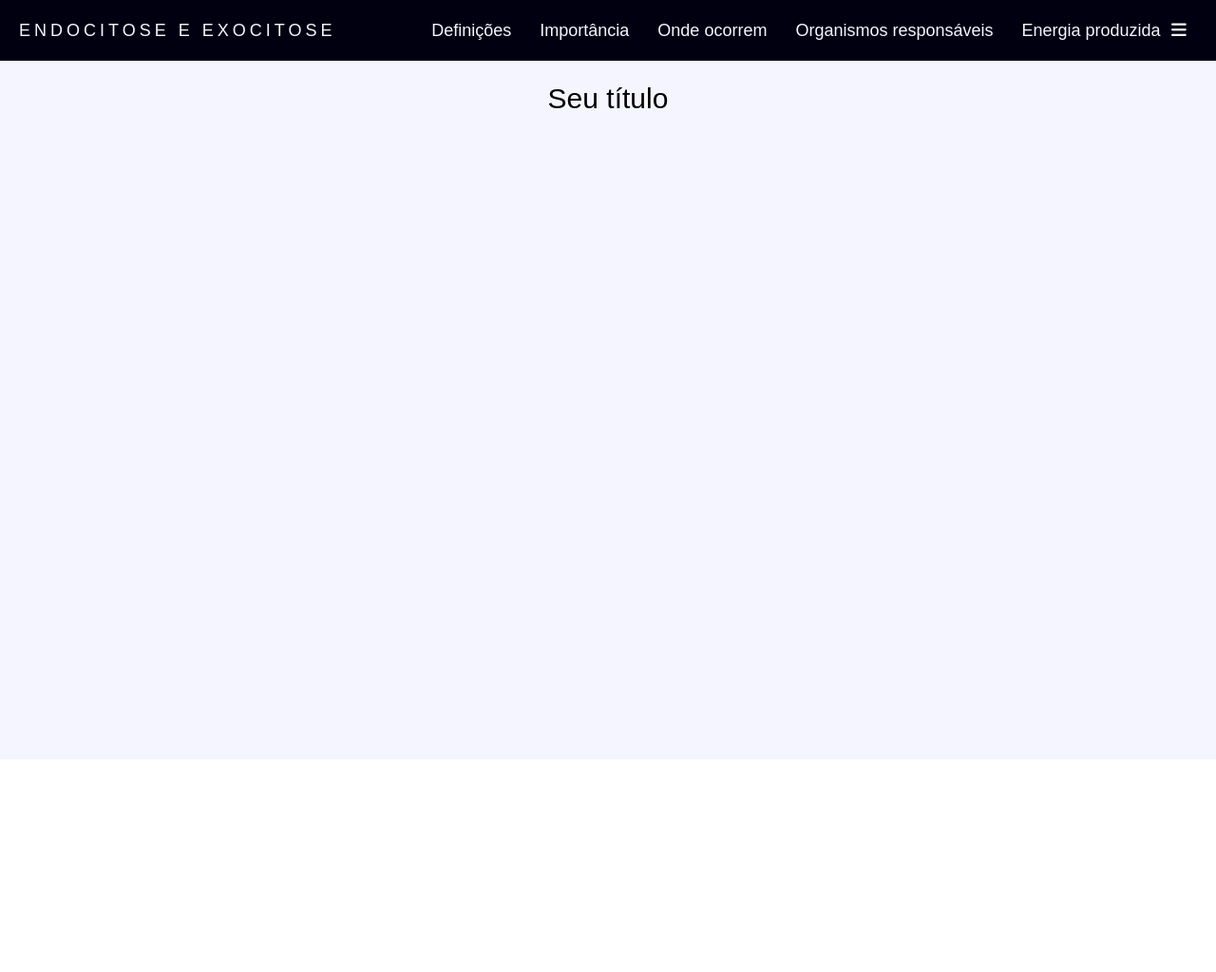
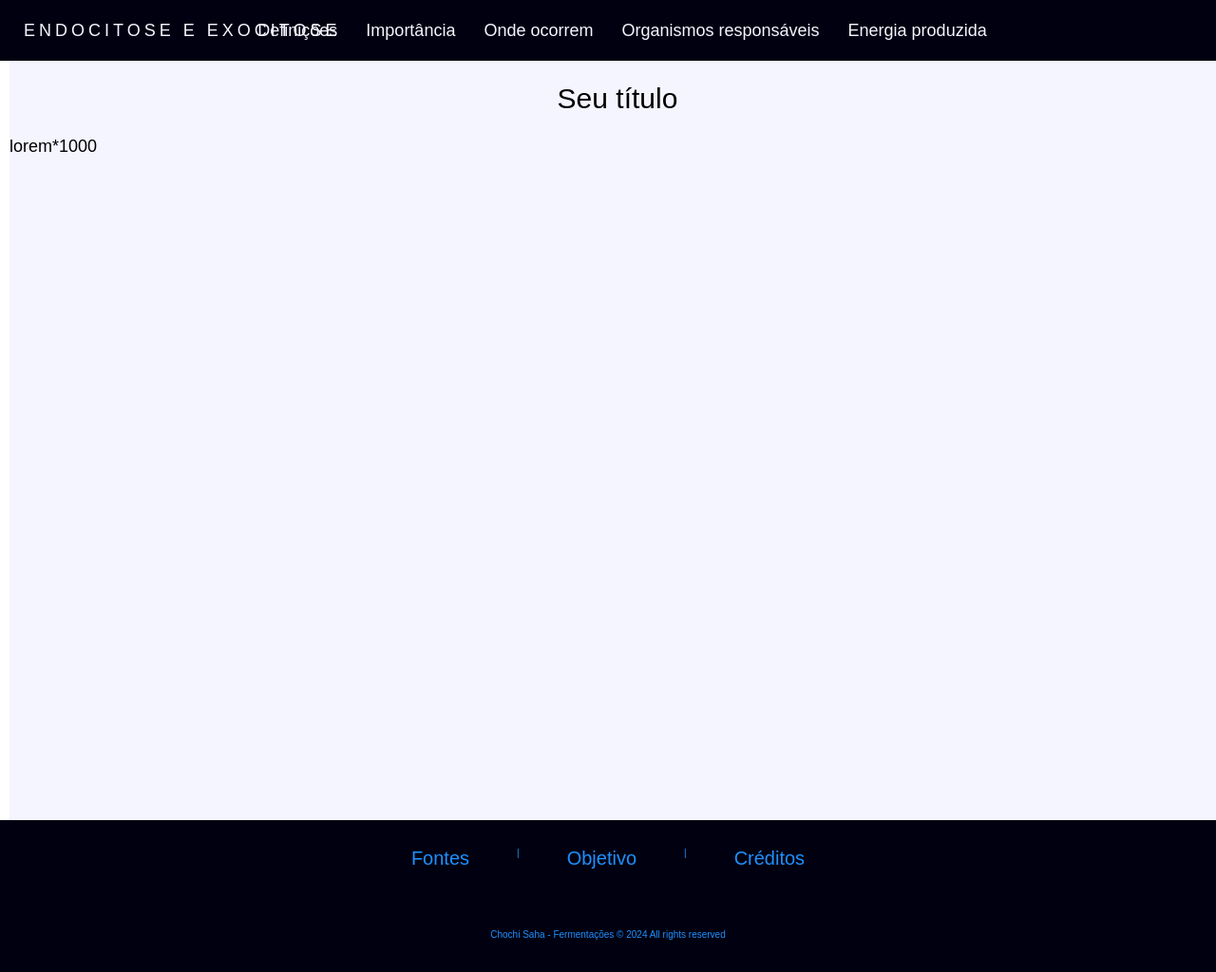
Before and after one commit to TavinV/multi-citosi, a plain HTML site: page index.html in a window 1280 px wide. Shown: the whole page at 95% size. Before the commit the page ends 800 px from the top, so only its background shows below. Drawn offline with Linux system fonts and the light colour scheme; a web font is replaced by a local one.

Commit message:
footer added

```diff
--- a/index.html
+++ b/index.html
@@ -25,18 +25,34 @@
                     <li> <a href="setores/quanto-produz/">Energia produzida</a> </li>
                 </ul>
 
-                <div id="mobile-menu" class="mobile-menu">
-                    <i class="fa-solid fa-bars"></i>
-                </div>
+            </div>
+            <div id="mobile-menu" class="mobile-menu">
+                <i class="fa-solid fa-bars"></i>
             </div>
         </nav>
     </header>
 
-    <!-- Aqui para baixo é aonde você fará seu artgio 🌟 Incrivel 🌟-->
+    <!-- Aqui para baixo é aonde você fará seu artgio 🌟 Incrivel 🌟 -->
     <main>
         <div class="title">Seu título</div>
+        <div class="teste">lorem*1000</div>
     </main>
 
+    <footer>
+       <div class="toprow-footer">
+        <ul class="footer-refferences">
+            <li> <a  class="footer-links" href="#">Fontes</a></li>
+            <p>|</p>
+            <li> <a  class="footer-links" href="#">Objetivo</a></li>
+            <p>|</p>
+            <li> <a class="footer-links"  href="#">Créditos</a></li>
+        </ul>
+       </div>
+       <div class="midrow-footer">
+            <p>Chochi Saha - Fermentações &copy; 2024 All rights reserved</p>
+       </div>
+
+    </footer>
     <script src="mobile-navbar.js"></script>
 </body>
 
--- a/style.css
+++ b/style.css
@@ -40,9 +40,9 @@ a:hover {
 }
 
 nav {
-    z-index: 3;
+    z-index: 10000;
     display: flex;
-    justify-content: space-between;
+    justify-content: center;
     align-items: center;
     height: 8vh;
     width: 100vw;
@@ -52,14 +52,17 @@ nav {
     left: 0;
 }
 
-.logo-container,
+.logo-container {
+    position: absolute;
+    left: 25px;
+}
 .nav-container {
     width: max-content;
     height: 8vh;
     align-items: center;
     justify-content: center;
     display: flex;
-    margin-left: 20px;
+    margin-left: 50px;
     margin-right: 20px;
 }
 
@@ -70,7 +73,9 @@ nav {
 }
 
 .mobile-menu {
-    z-index: -10;
+    position: absolute;
+    right: 25px;
+    display: none;
     width: 3vw;
     height: 100%;
     display: flex;
@@ -86,16 +91,58 @@ nav {
 }
 
 .fa-solid.fa-bars {
-
+    display: none;
     color: var(--light);
 }
 
 main {
+    margin-left: 10px;
+    margin-right: 10px;
     margin-top: 8vh;
-    height: 92vh;
+    height: 100vh;
     width: 100vw;
+    word-wrap: break-word;
+    overflow-y: scroll;
+    overflow-x: hidden;
     background: var(--light);
 
+}
+
+footer {
+    height: 20vh;
+    width: 100vw;
+    display: flex;
+    background: var(--dark);
+    color: var(--light);
+    flex-direction: column;
+    justify-content: center;
+    align-items: flex-start;
+    text-align: center;
+}
+
+footer p {
+    font-size: 10px;
+}
+.toprow-footer, .midrow-footer {
+    width: 100vw;
+    height: 50%;
+    display: flex;
+    justify-content: center;
+    align-items: center;
+    color: var(--accent1);
+
+}
+
+.footer-refferences {
+    display: flex;
+    list-style: none;
+    gap: 50px;
+}
+
+.footer-links {
+    font-weight: 100;
+    font-size: 20px;
+    color: var(--accent1);
 }
 
 @media (max-width: 999px) {
@@ -107,11 +154,19 @@ main {
         z-index: 1;
         overflow-x: hidden;
         margin-top: 8vh;
-        height: 92vh;
+        height: 100vh;
         width: 100vw;
     }
 
+    .fa-solid.fa-bars {
+        display: block;
+    }
+
+    nav{
+        z-index: 1000;
+    }
     .nav-list {
+        display: flex;
         z-index: 1;
         position: absolute;
         top: 8vh;
@@ -124,11 +179,18 @@ main {
         flex-direction: column;
         align-items: center;
         justify-content: space-around;
-        transform: translateY(-150%);
+        transition: all .7s ease-out;
+        transform: translateY(-200%);
     }
 
     .nav-list.active {
         transform: translateY(0);
+    }
+}
+
+@media (max-width: 385px) {
+    .logo {
+        font-size: 10px;
     }
 }
 
```
